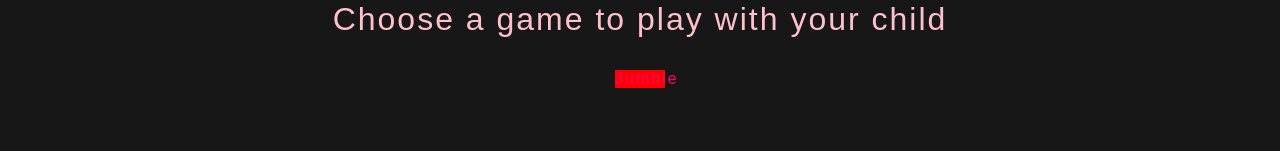
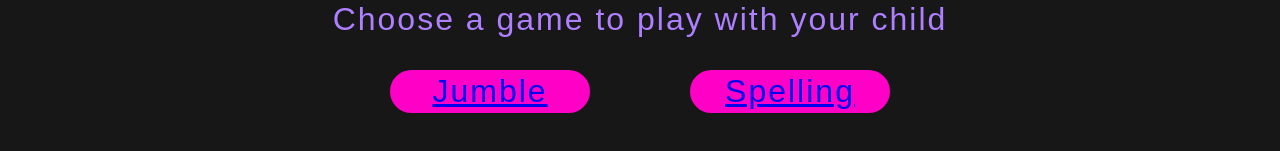
Before and after one commit to LillianLuzinsky/letter-jumble, a React (Create React App) app: page / in a window 1280 px wide. Shown: the part 525-676 px from the top of the page. Built offline with nearby package versions, Linux system fonts and the light colour scheme; a web font is replaced by a local one.

Commit message:
adjusting homepage styling

```diff
--- a/src/components/Home/HomeButton.js
+++ b/src/components/Home/HomeButton.js
@@ -1,17 +1,50 @@
 import React, { Component } from 'react';
 import styled from 'styled-components';
+import { Link } from 'react-router-dom';
 
-const HomeButtonStyling = styled.body`
-  width: 50px;
-  background: red;
+const HomeButtonStyling = styled.button`
+  color: white;
+  text-decoration: none;
+  background: #ff00c6;
+  border: 2px solid #ff00c6;
+  border-radius: 50px;
+  font-size: 2rem;
+  width: 200px;
+  letter-spacing: 2px;
+  text-align: center;
+  margin: 0 50px;
+  transition: 0s;
+
+  :hover{
+    color: #ff00c6;
+    background: white;
+    border: 2px solid white;
+    transition: 1s;
+  }
+
+  .home-links{
+    text-decoration: none;
+    color: white;
+
+    :hover{
+    color: #ff00c6;
+  }
 `
-
-class HomeButton extends Component {
-  render() {
-    return (
-      <HomeButtonStyling>Jumble</HomeButtonStyling>
-    )
-  }
+const HomeButton = () => {
+  return (
+    <div>
+      <HomeButtonStyling>
+        <Link className="home-links" to="/jumble" className="links">
+          Jumble
+        </Link>
+      </HomeButtonStyling>
+        <HomeButtonStyling>
+        <Link className="home-links" to="/jumble" className="links">
+            Spelling
+        </Link>
+          </HomeButtonStyling>
+    </div>
+  )
 }
 
 export default HomeButton
--- a/src/components/Home/Homepage.js
+++ b/src/components/Home/Homepage.js
@@ -47,7 +47,7 @@ const BottomBarStyling = styled.section`
   letter-spacing: 2px;
 
   h2{
-    color: hotpink;
+    color: #6392FF;
     font-weight: 400;
     font-size: 4rem;
     margin: 0;
@@ -55,7 +55,7 @@ const BottomBarStyling = styled.section`
   }
 
   p{
-    color: pink;
+    color: #ae7fff;
     font-size: 2rem;
   }
 
```
